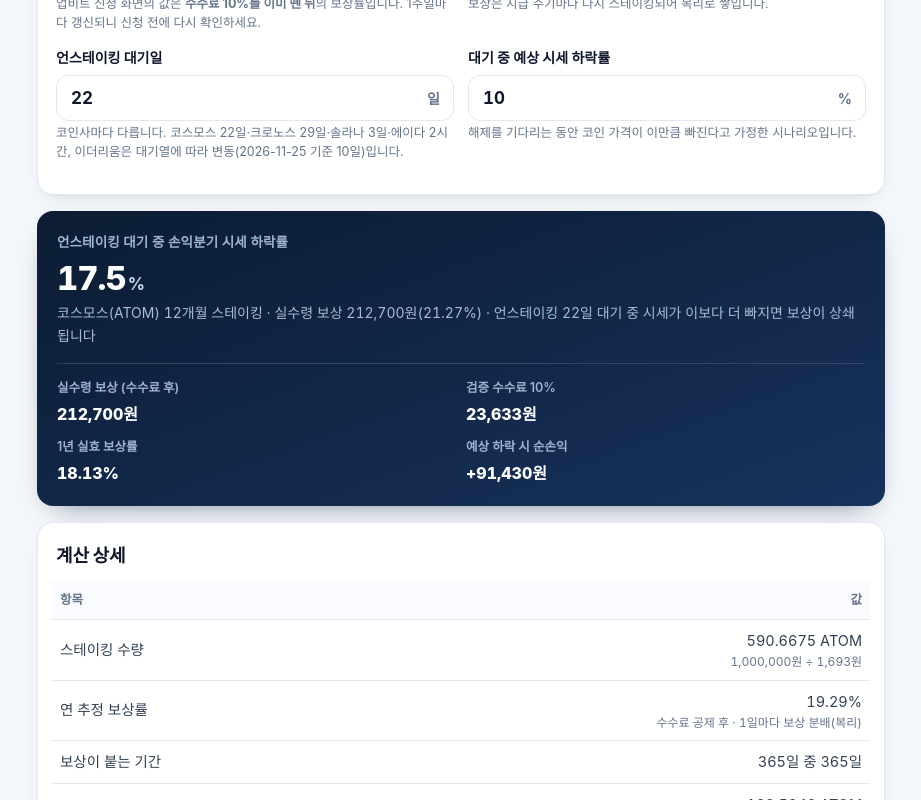
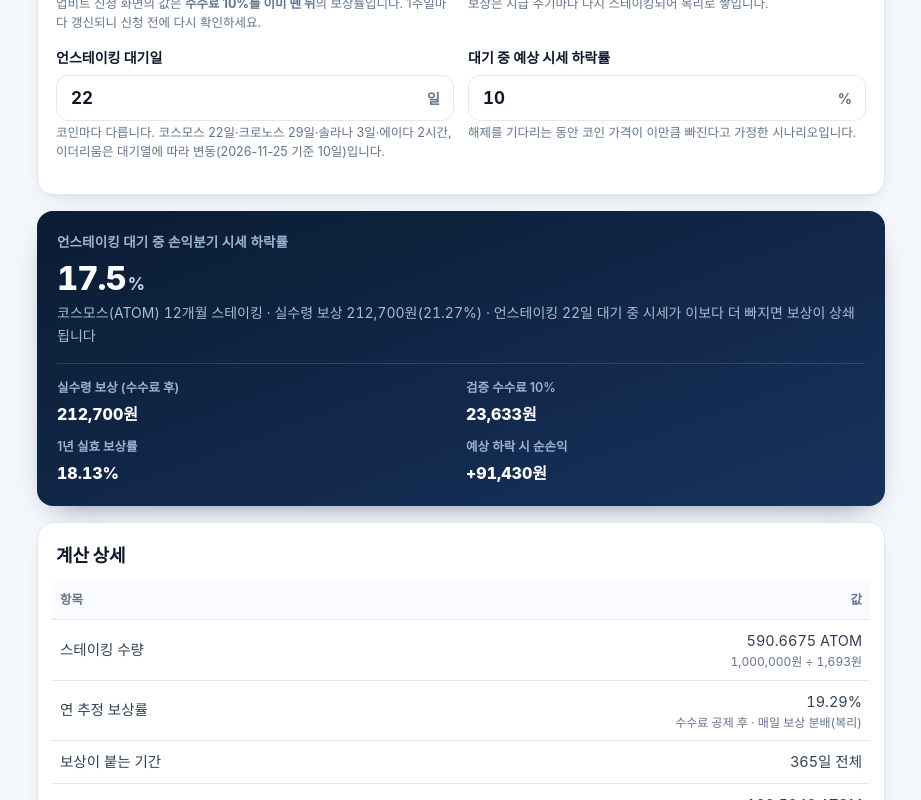
Before and after one commit to psh613/smart-calc-kr, a plain HTML site: page staking.html in a window 1280 px wide. Shown: the part 560-1360 px from the top of the page, without its empty margins (179-1100 px from the left). Drawn offline with Linux system fonts and the light colour scheme.

Commit message:
스테이킹 계산기 표기 다듬기: 최소 수량 소수 표기, 음수 부호 통일, 지급 주기·보상 기간 문구

```diff
--- a/assets/staking.js
+++ b/assets/staking.js
@@ -41,7 +41,15 @@
   function pctText(v, d) {
     var n = Number(v);
     if (!isFinite(n)) n = 0;
-    return (n * 100).toFixed(typeof d === 'number' ? d : 1) + '%';
+    return (n * 100).toFixed(typeof d === 'number' ? d : 1).replace('-', '−') + '%';
+  }
+
+  function minQtyText(v) {
+    var n = Math.abs(Number(v));
+    if (!isFinite(n)) return '';
+    if (n >= 10) return UI.dec(n, 0);
+    if (n >= 1) return UI.dec(n, 1);
+    return UI.dec(n, 2);
   }
 
   function signWon(v) {
@@ -85,8 +93,10 @@
       '<tr><td>스테이킹 수량</td><td>' + qtyText(r.qty, ticker) +
         '<span class="subnote">' + UI.won(r.amount) + ' ÷ ' + UI.won(r.price) + '</span></td></tr>',
       '<tr><td>연 추정 보상률</td><td>' + pctText(r.apr, 2) +
-        '<span class="subnote">수수료 공제 후 · ' + r.cycleDays + '일마다 보상 분배(복리)</span></td></tr>',
-      '<tr><td>보상이 붙는 기간</td><td>' + r.days + '일 중 ' + r.rewardDays + '일' +
+        '<span class="subnote">수수료 공제 후 · ' +
+        (r.cycleDays === 1 ? '매일' : r.cycleDays + '일마다') + ' 보상 분배(복리)</span></td></tr>',
+      '<tr><td>보상이 붙는 기간</td><td>' +
+        (r.rewardDays >= r.days ? r.days + '일 전체' : r.days + '일 중 ' + r.rewardDays + '일') +
         (r.firstRewardDelayDays > 0 ? '<span class="subnote">첫 보상까지 약 ' + r.firstRewardDelayDays + '일</span>' : '') +
         '</td></tr>',
       '<tr><td>수수료 전 보상</td><td>' + qtyText(r.grossRewardQty, ticker) +
@@ -114,7 +124,7 @@
         expectedDropPct: r.expectedDropPct
       });
       return '<tr><td>' + asset.name + '<span class="subnote">' + asset.ticker + ' · 최소 ' +
-        (asset.minQty === null ? '화면 확인' : UI.dec(asset.minQty, asset.minQty < 1 ? 2 : 0)) + '</span></td>' +
+        (asset.minQty === null ? '화면 확인' : minQtyText(asset.minQty)) + '</span></td>' +
         '<td>' + pctText(asset.apr, 2) + '</td>' +
         '<td>' + waitText(asset.unstakeDays) + '</td>' +
         '<td>' + UI.won(s.netRewardKrw) + '</td>' +
@@ -144,7 +154,7 @@
         months: r.months, unstakeDays: r.unstakeDays, expectedDropPct: d
       });
       var verdict = s.netPnlKrw > 0 ? '보상이 방어' : (s.netPnlKrw < 0 ? '원금 손실' : '본전');
-      return '<tr><td>−' + d + '%</td><td>' + UI.won(s.endPrice) + '</td><td>' + UI.won(s.valueAtExit) +
+      return '<tr><td>' + (d === 0 ? '0%' : '−' + d + '%') + '</td><td>' + UI.won(s.endPrice) + '</td><td>' + UI.won(s.valueAtExit) +
         '</td><td>' + signWon(s.netPnlKrw) + '<span class="subnote">' + pctText(s.netPnlRate, 2) +
         '</span></td><td>' + verdict + '</td></tr>';
     }).join('');
@@ -158,10 +168,10 @@
     } else if (r.minQty === null) {
       minNote = '에이다는 공개된 1차 출처에서 최소 신청 수량을 확인하지 못했습니다. 신청 화면에서 최소 수량을 확인한 뒤 입력하세요.';
     } else if (r.minQtyOk) {
-      minNote = '업비트 최소 신청 수량 ' + UI.dec(r.minQty, r.minQty < 1 ? 2 : 0) + ' ' + ticker +
+      minNote = '업비트 최소 신청 수량 ' + minQtyText(r.minQty) + ' ' + ticker +
         '(약 ' + UI.won(r.minAmount) + ') 이상이라 조건을 채웁니다.';
     } else {
-      minNote = '업비트 최소 신청 수량 ' + UI.dec(r.minQty, r.minQty < 1 ? 2 : 0) + ' ' + ticker +
+      minNote = '업비트 최소 신청 수량 ' + minQtyText(r.minQty) + ' ' + ticker +
         '(약 ' + UI.won(r.minAmount) + ')보다 적습니다. 이 수량으로는 신청이 되지 않습니다.';
     }
     UI.setText('min-note', minNote);
--- a/staking.html
+++ b/staking.html
@@ -96,7 +96,7 @@
       <div class="field">
         <label for="unstake-days">언스테이킹 대기일</label>
         <div class="input-wrap"><input id="unstake-days" class="unit" type="number" inputmode="decimal" min="0" max="365" step="0.1" value="22"><span class="unit-suffix">일</span></div>
-        <span class="hint">코인사마다 다릅니다. 코스모스 22일·크로노스 29일·솔라나 3일·에이다 2시간, 이더리움은 대기열에 따라 변동(2026-11-25 기준 10일)입니다.</span>
+        <span class="hint">코인마다 다릅니다. 코스모스 22일·크로노스 29일·솔라나 3일·에이다 2시간, 이더리움은 대기열에 따라 변동(2026-11-25 기준 10일)입니다.</span>
       </div>
       <div class="field">
         <label for="drop">대기 중 예상 시세 하락률</label>
```
